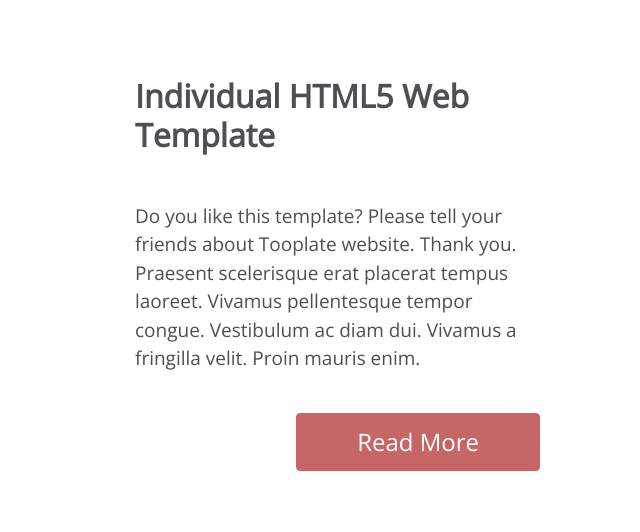
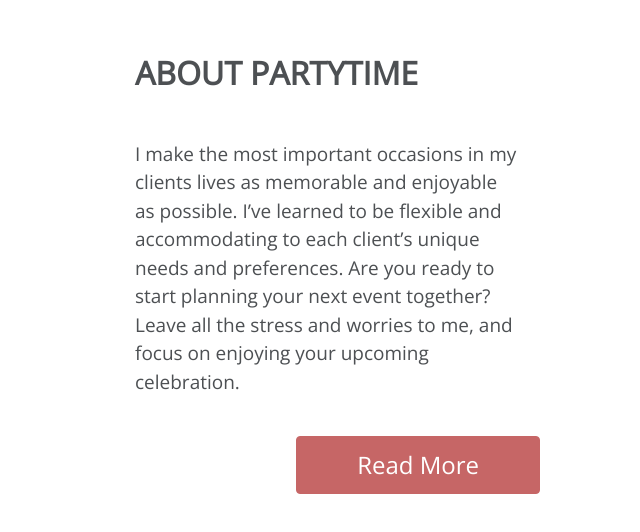
Before and after one commit to PureEctasy/Partytime, a plain HTML site: page index.html in a window 1280 px wide. Shown: the part 1740-2272 px from the top of the page, without its empty margins (640-1280 px from the left). Drawn offline with nearby package versions, Linux system fonts and the light colour scheme.

Commit message:
Update index.html

```diff
--- a/index.html
+++ b/index.html
@@ -72,8 +72,8 @@ https://www.tooplate.com/view/2096-individual
             <div class="row1">
               <div class="col-xl-6 col-md-8 ml-auto">
                 <article class="tm-bg-white-transparent-page3">
-                  <header><h5 class="tm-bg-white">Individual HTML5 Web Template</h5></header>
-                  <p class="tm-bg-white2">Do you like this template? Please tell your friends about Tooplate website. Thank you. Praesent scelerisque erat placerat tempus laoreet. Vivamus pellentesque tempor congue. Vestibulum ac diam dui. Vivamus a fringilla velit. Proin mauris enim.</p>
+                  <header><h5 class="tm-bg-white">ABOUT PARTYTIME</h5></header>
+                  <p class="tm-bg-white2">I make the most important occasions in my clients lives as memorable and enjoyable as possible. I’ve learned to be flexible and accommodating to each client’s unique needs and preferences. Are you ready to start planning your next event together? Leave all the stress and worries to me, and focus on enjoying your upcoming celebration.</p>
                     <a href="#tm-section-4" class="btn btn-danger tm-btn-right">Read More</a>
                 </article>
               </div>
```
